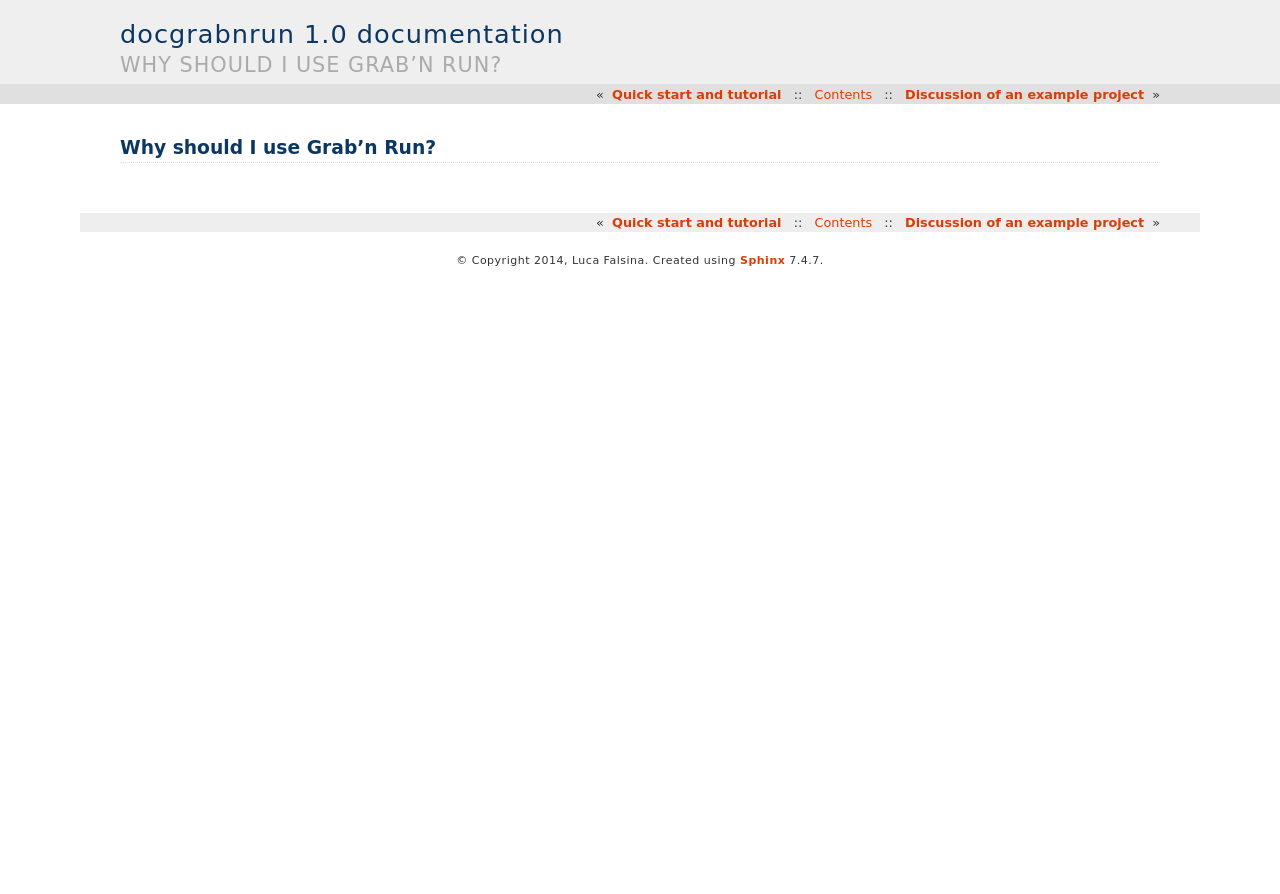
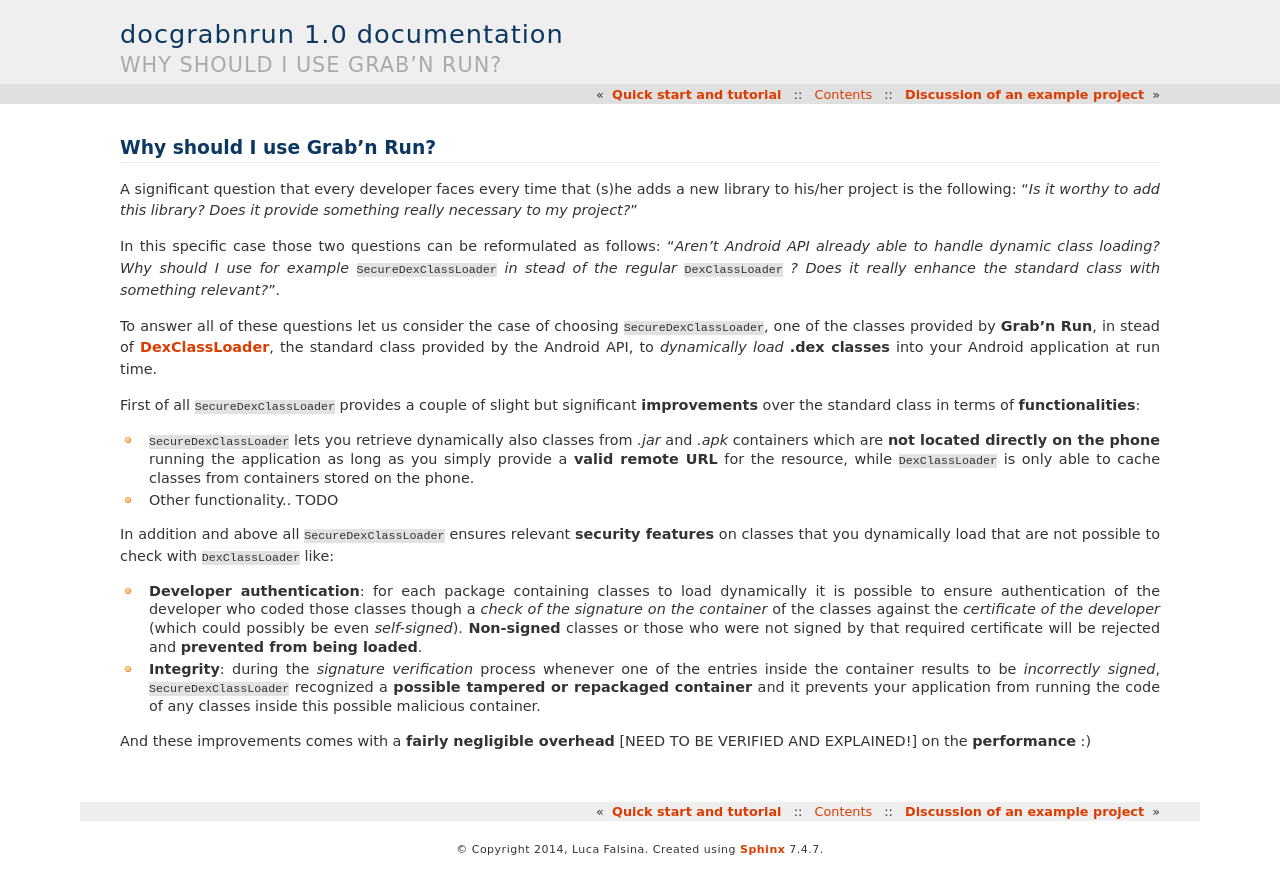
Before and after one commit to lukeFalsina/Grab-n-Run, a Sphinx documentation site: the page built from docs/security.rst, in a window 1280 px wide. Shown: the top 894 px of the page. Built offline with Sphinx 7.4.7, drawn with Linux system fonts in a browser that asks for light colours.

Commit message:
First draft of security.rst in documentation folder.

```diff
--- a/docs/security.rst
+++ b/docs/security.rst
@@ -1,2 +1,23 @@
 Why should I use Grab'n Run?
 ============================
+
+A significant question that every developer faces every time that (s)he adds a new library to his/her project is the following: "*Is it worthy to add this library? Does it provide something really necessary to my project?*"
+
+In this specific case those two questions can be reformulated as follows:
+"*Aren't Android API already able to handle dynamic class loading? Why should I use for example* ``SecureDexClassLoader`` *in stead of the regular* ``DexClassLoader`` *? Does it really enhance the standard class with something relevant?*".
+
+To answer all of these questions let us consider the case of choosing ``SecureDexClassLoader``, one of the classes provided by **Grab'n Run**, in stead of `DexClassLoader <http://developer.android.com/reference/dalvik/system/DexClassLoader.html>`_, the standard class provided by the Android API, to *dynamically load* **.dex classes** into your Android application at run time.
+
+First of all ``SecureDexClassLoader`` provides a couple of slight but significant **improvements** over the standard class in terms of **functionalities**:
+
+* ``SecureDexClassLoader`` lets you retrieve dynamically also classes from *.jar* and *.apk* containers which are **not located directly on the phone** running the application as long as you simply provide a **valid remote URL** for the resource, while ``DexClassLoader`` is only able to cache classes from containers stored on the phone.
+
+* Other functionality.. TODO
+
+In addition and above all ``SecureDexClassLoader`` ensures relevant **security features** on classes that you dynamically load that are not possible to check with ``DexClassLoader`` like:
+
+* **Developer authentication**: for each package containing classes to load dynamically it is possible to ensure authentication of the developer who coded those classes though a *check of the signature on the container* of the classes against the *certificate of the developer* (which could possibly be even *self-signed*). **Non-signed** classes or those who were not signed by that required certificate will be rejected and **prevented from being loaded**.
+
+* **Integrity**: during the *signature verification* process whenever one of the entries inside the container results to be *incorrectly signed*, ``SecureDexClassLoader`` recognized a **possible tampered or repackaged container** and it prevents your application from running the code of any classes inside this possible malicious container.
+
+And these improvements comes with a **fairly negligible overhead** [NEED TO BE VERIFIED AND EXPLAINED!] on the **performance** :)
```
